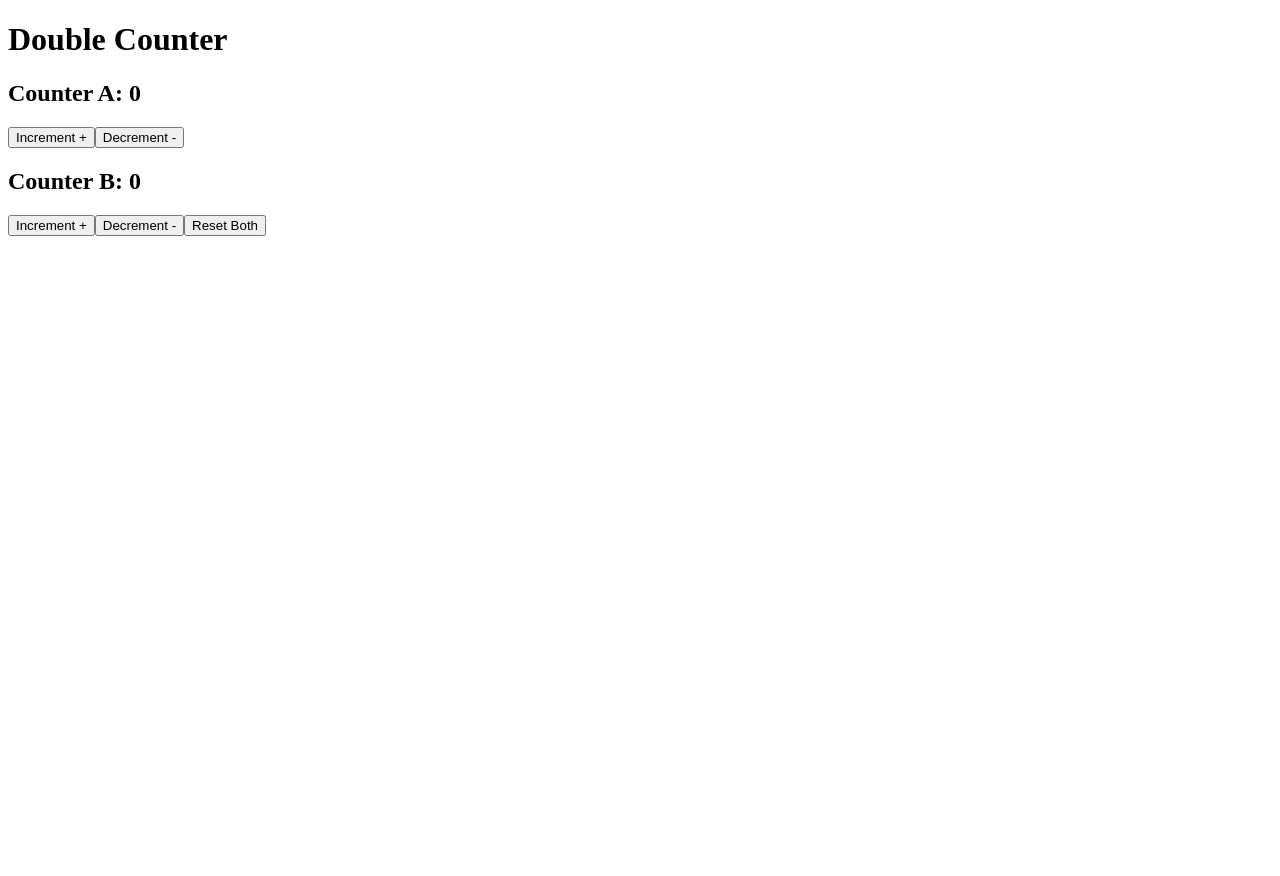
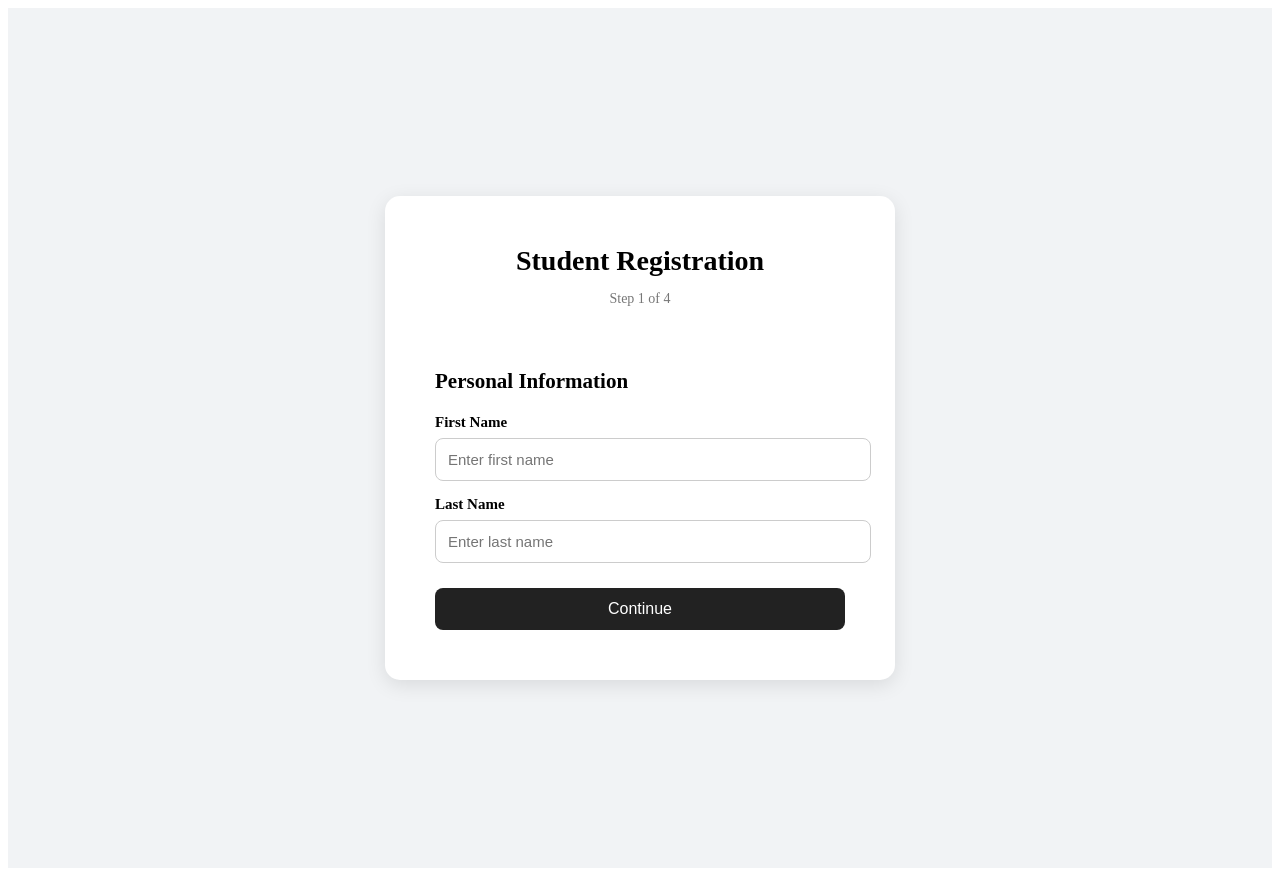
Before and after one commit to Mohamed-Abdinasir-Farah/React-JS-Exercises, a React (Vite) app: page / in a window 1280 px wide. Before the commit the page ends 800 px from the top, so only its background shows below. Built offline with nearby package versions, Linux system fonts and the light colour scheme.

Commit message:
commited exercise 14

```diff
--- a/src/App.jsx
+++ b/src/App.jsx
@@ -9,4 +9,6 @@
 // export {default} from './Exercise10/Exercise10';
 // export {default} from './Exercise11/LoginForm';
 // export {default} from './Exercise12/CountDown';
-export {default} from './Exercise13/DoubleCounter';
+// export {default} from './Exercise13/DoubleCounter';
+// export {default} from './Exercise14/Registration';
+export {default} from './Exercise14/Registration';
--- /dev/null
+++ b/src/Exercise14/Registration.jsx
@@ -0,0 +1,244 @@
+import { useReducer, useState } from "react";
+
+const initialState = {
+  step: 1,
+  firstName: "",
+  lastName: "",
+  email: "",
+  phone: "",
+};
+
+const formReducer = (state, action) => {
+  switch (action.type) {
+    case "CHANGE_INPUT":
+      return { ...state, [action.name]: action.value, };
+
+    case "GO_NEXT":
+      return { ...state, step: state.step + 1, };
+
+    case "GO_BACK":
+      return { ...state, step: state.step - 1, };
+
+    case "RESET":
+      return initialState;
+
+    default:
+      return state;
+  }
+};
+
+
+const Registration = () => {
+  const [state, dispatch] = useReducer(formReducer, initialState);
+
+  const changeInput = (event) => {
+    dispatch({
+      type: "CHANGE_INPUT",
+      name: event.target.name,
+      value: event.target.value,
+    });
+  };
+
+  const goNext = () => {
+    dispatch({ type: "GO_NEXT" });
+  };
+
+  const goBack = () => {
+    dispatch({ type: "GO_BACK" });
+  };
+
+  const reset = () => {
+    dispatch({ type: "RESET" });
+  };
+
+  const submitForm = () => {
+    // alert("Registration completed!");
+    dispatch({ type: "GO_NEXT" });
+  };
+
+
+  return (
+    <div style={{ minHeight: "100vh", display: "flex", justifyContent: "center", alignItems: "center", backgroundColor: "#f1f3f5", padding: "30px" }}>
+
+      <div style={{ width: "100%", maxWidth: "450px", backgroundColor: "white", padding: "30px", borderRadius: "15px", boxShadow: "0 5px 20px rgba(0, 0, 0, 0.1)" }}>
+
+        <h1 style={{ textAlign: "center", fontSize: "28px", marginBottom: "8px" }}>
+          Student Registration
+        </h1>
+
+        <p style={{ textAlign: "center", fontSize: "14px", color: "#777", marginBottom: "25px" }}>
+          Step {state.step} of 4
+        </p>
+
+        {state.step === 1 ? (
+          <div style={{padding: "20px"}}>
+
+            <h2 style={{ fontSize: "21px", marginBottom: "20px" }}>
+              Personal Information
+            </h2>
+
+            <label style={{ display: "block", fontSize: "15px", fontWeight: "bold", marginBottom: "7px" }}>
+              First Name
+            </label>
+
+            <input
+              type="text"
+              name="firstName"
+              value={state.firstName}
+              onChange={changeInput}
+              placeholder="Enter first name"
+              style={{ width: "100%", padding: "12px", fontSize: "15px", border: "1px solid #ccc", borderRadius: "8px", marginBottom: "15px" }}
+            />
+
+            <label style={{ display: "block", fontSize: "15px", fontWeight: "bold", marginBottom: "7px" }}>
+              Last Name
+            </label>
+
+            <input
+              type="text"
+              name="lastName"
+              value={state.lastName}
+              onChange={changeInput}
+              placeholder="Enter last name"
+              style={{ width: "100%", padding: "12px", fontSize: "15px", border: "1px solid #ccc", borderRadius: "8px", marginBottom: "10px" }}
+            />
+
+            <button
+              onClick={goNext}
+              style={{ width: "100%", padding: "12px", marginTop: "15px", border: "none", borderRadius: "8px", backgroundColor: "#222", color: "white", fontSize: "16px", cursor: "pointer" }}
+            >
+              Continue
+            </button>
+
+          </div>
+
+        ) : state.step === 2 ? (
+          <div style={{padding: "20px"}}>
+
+            <h2 style={{ fontSize: "21px", marginBottom: "20px" }}>
+              Contact Information
+            </h2>
+
+            <label style={{ display: "block", fontSize: "15px", fontWeight: "bold", marginBottom: "7px" }}>
+              Email
+            </label>
+
+            <input
+              type="email"
+              name="email"
+              value={state.email}
+              onChange={changeInput}
+              placeholder="Enter email"
+              style={{ width: "100%", padding: "12px", fontSize: "15px", border: "1px solid #ccc", borderRadius: "8px", marginBottom: "15px" }}
+            />
+
+            <label style={{ display: "block", fontSize: "15px", fontWeight: "bold", marginBottom: "7px" }}>
+              Phone
+            </label>
+
+            <input
+              type="tel"
+              name="phone"
+              value={state.phone}
+              onChange={changeInput}
+              placeholder="Enter phone number"
+              style={{ width: "100%", padding: "12px", fontSize: "15px", border: "1px solid #ccc", borderRadius: "8px" }}
+            />
+
+            <div style={{ display: "flex", gap: "10px", marginTop: "20px" }}>
+
+              <button
+                onClick={goBack}
+                style={{ flex: 1, padding: "12px", border: "none", borderRadius: "8px", backgroundColor: "#ddd", color: "#222", fontSize: "15px", cursor: "pointer" }}
+              >
+                Back
+              </button>
+
+              <button
+                onClick={goNext}
+                style={{ flex: 1, padding: "12px", border: "none", borderRadius: "8px", backgroundColor: "#222", color: "white", fontSize: "15px", cursor: "pointer" }}
+              >
+                Continue
+              </button>
+
+            </div>
+
+          </div>
+
+        ) : state.step === 3 ? (
+          <div style={{padding: "20px"}}>
+
+            <h2 style={{ fontSize: "21px", marginBottom: "20px" }}>
+              Review Information
+            </h2>
+
+            <div style={{ border: "1px solid #ddd", borderRadius: "10px", padding: "15px" }}>
+
+              <p>
+                <strong>First Name:</strong> {state.firstName}
+              </p>
+
+              <p>
+                <strong>Last Name:</strong> {state.lastName}
+              </p>
+
+              <p>
+                <strong>Email:</strong> {state.email}
+              </p>
+
+              <p>
+                <strong>Phone:</strong> {state.phone}
+              </p>
+
+            </div>
+
+            <div style={{ display: "flex", gap: "10px", marginTop: "20px" }}>
+
+              <button
+                onClick={goBack}
+                style={{ flex: 1, padding: "12px", border: "none", borderRadius: "8px", backgroundColor: "#ddd", fontSize: "15px", cursor: "pointer" }}
+              >
+                Back
+              </button>
+
+              <button
+                onClick={submitForm}
+                style={{ flex: 1, padding: "12px", border: "none", borderRadius: "8px", backgroundColor: "#222", color: "white", fontSize: "15px", cursor: "pointer" }}
+              >
+                Submit
+              </button>
+
+            </div>
+
+          </div>
+
+        ) :
+          (
+            <div style={{ textAlign: "center", padding: "20px" }}>
+
+              <h2 style={{ fontSize: "23px", marginBottom: "10px" }}>
+                Registration Complete
+              </h2>
+
+              <p style={{ fontSize: "15px", color: "#666", marginBottom: "20px" }}>
+                Your information was submitted successfully.
+              </p>
+
+              <button
+                onClick={reset}
+                style={{ width: "100%", padding: "12px", border: "none", borderRadius: "8px", backgroundColor: "#222", color: "white", fontSize: "16px", cursor: "pointer" }}
+              >
+                Start Again
+              </button>
+
+            </div>
+          )
+        }
+
+      </div>
+    </div>
+  );
+
+};
+
+export default Registration;
```
Also changed, not shown: src/Exercise14/App.jsx (added, +8 -0 lines).
